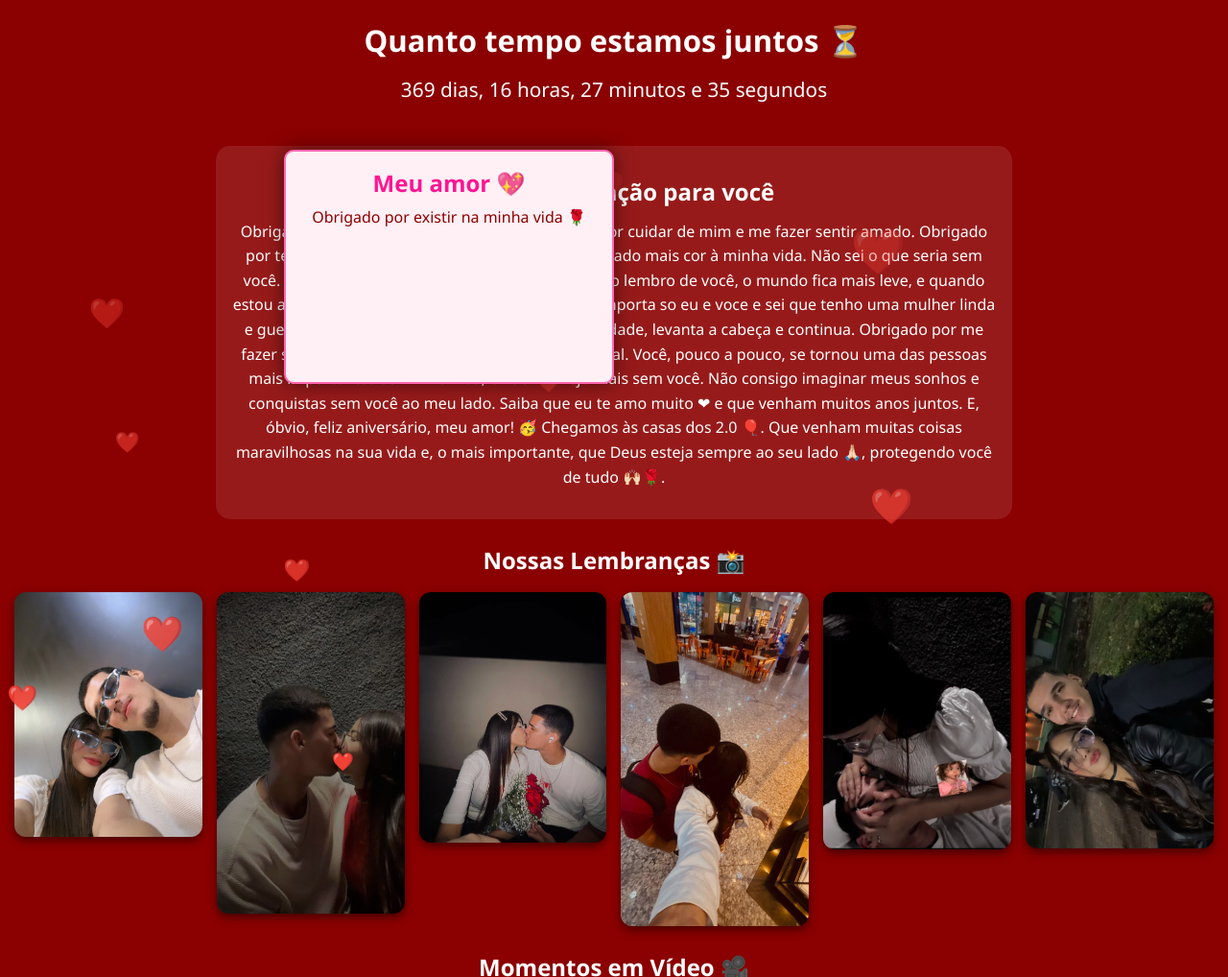
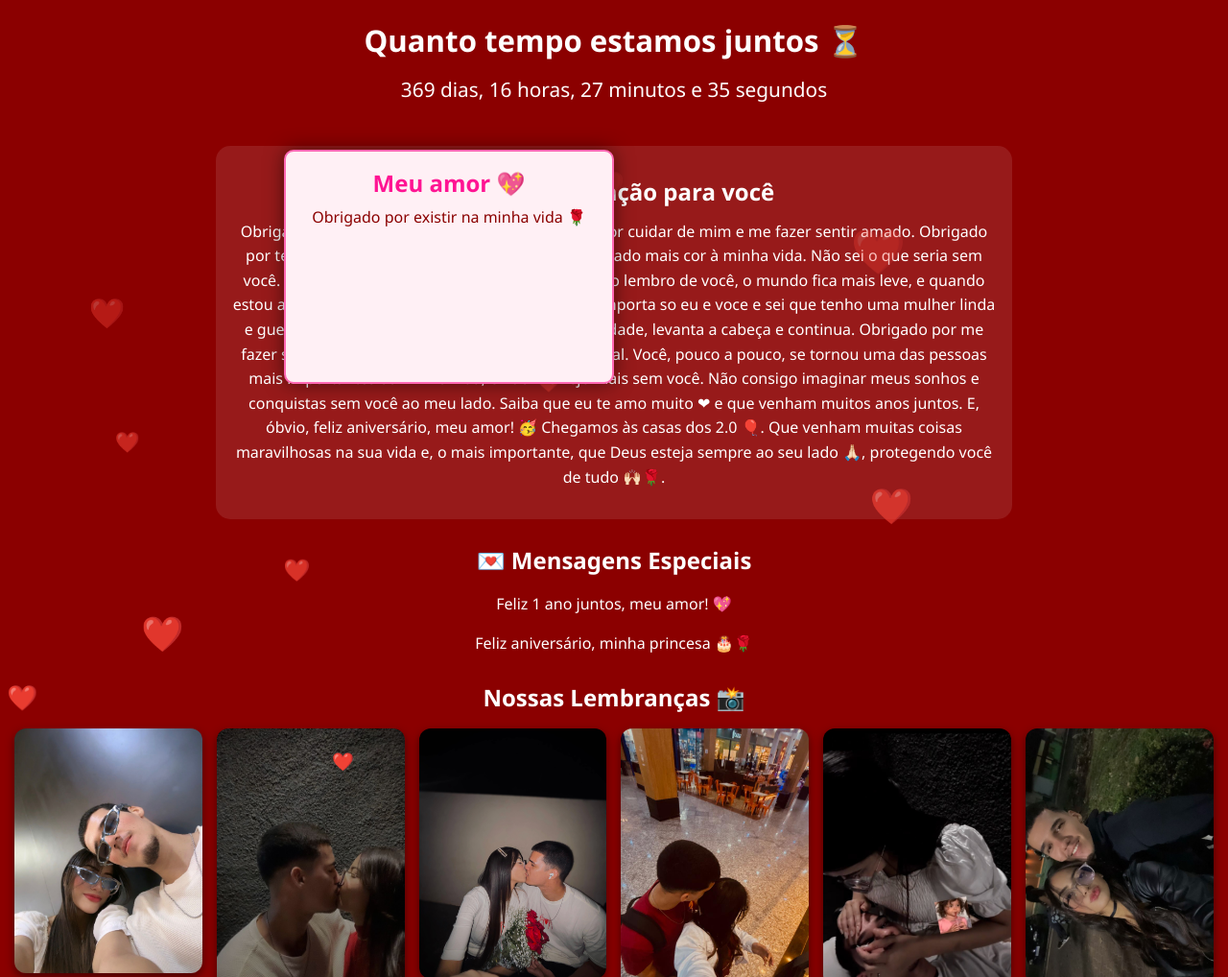
Before and after one commit to Vagnersilvaa/site, a plain HTML site: page index.html in a window 1280 px wide. Shown: the top 1018 px of the page at 96% size. Drawn offline with Linux system fonts and the light colour scheme.

Commit message:
Update index.html

```diff
--- a/index.html
+++ b/index.html
@@ -39,6 +39,14 @@
       </p>
     </section>
 
+<!-- Mensagens Fixas -->
+<section class="mensagens-fixas">
+  <h2>💌 Mensagens Especiais</h2>
+  <p id="msgAno">Feliz 1 ano juntos, meu amor! 💖</p>
+  <p id="msgAniversario">Feliz aniversário, minha princesa 🎂🌹</p>
+</section>
+
+
     <!-- Galeria de fotos -->
     <section class="galeria">
       <h2>Nossas Lembranças 📸</h2>
@@ -57,7 +65,7 @@
       <h2>Momentos em Vídeo 🎥</h2>
       <div class="grid">
         <video controls>
-          <source src="videos/Vídeo do WhatsApp de 2025-08-28 à(s) 18.50.46_6732a182.mp4" type="video/mp4">
+          <source src="videos/WhatsApp Video 2025-10-05 at 13.13.04.mp4" type="video/mp4">
           Seu navegador não suporta vídeos.
         </video>
       </div>
```
